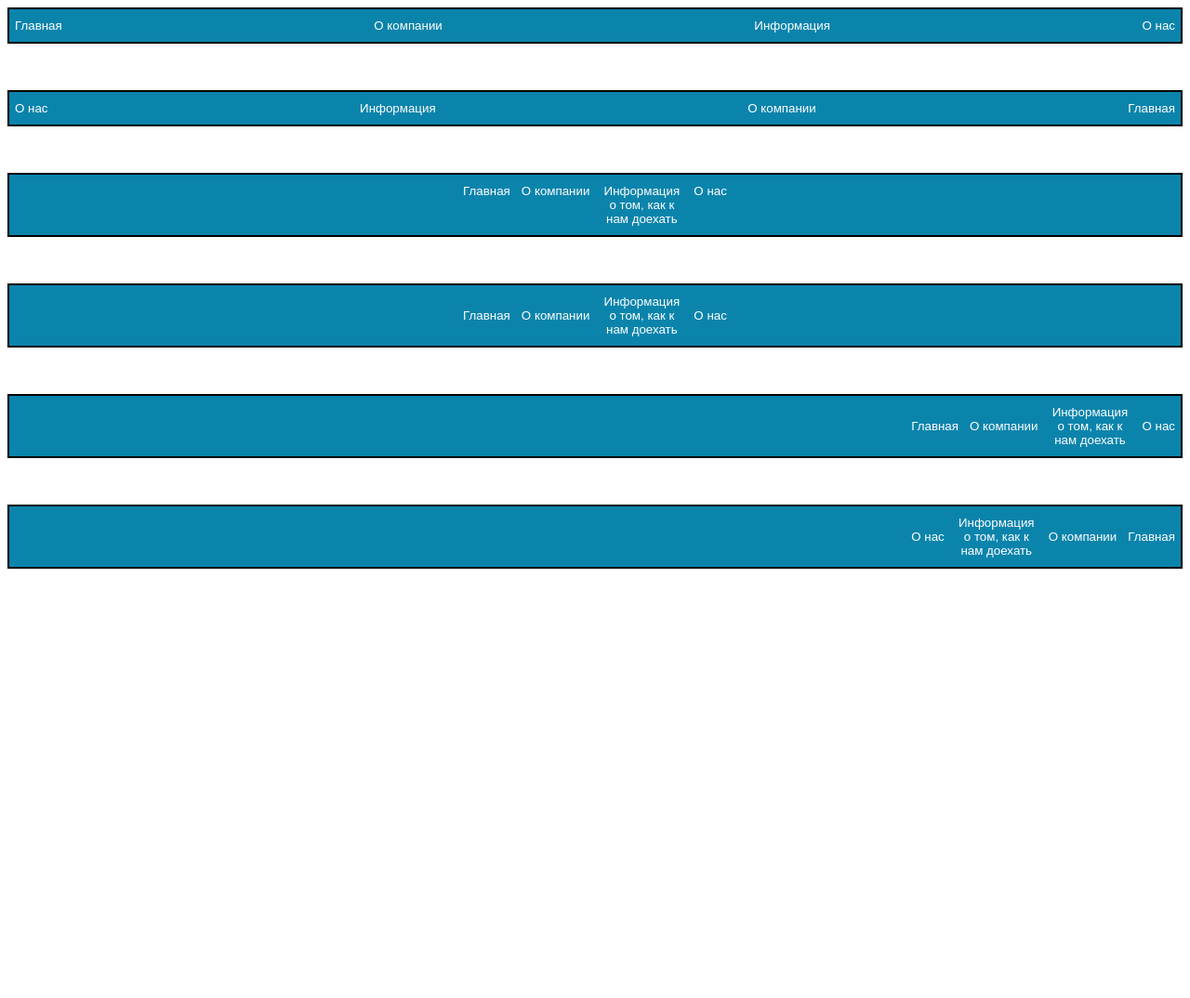
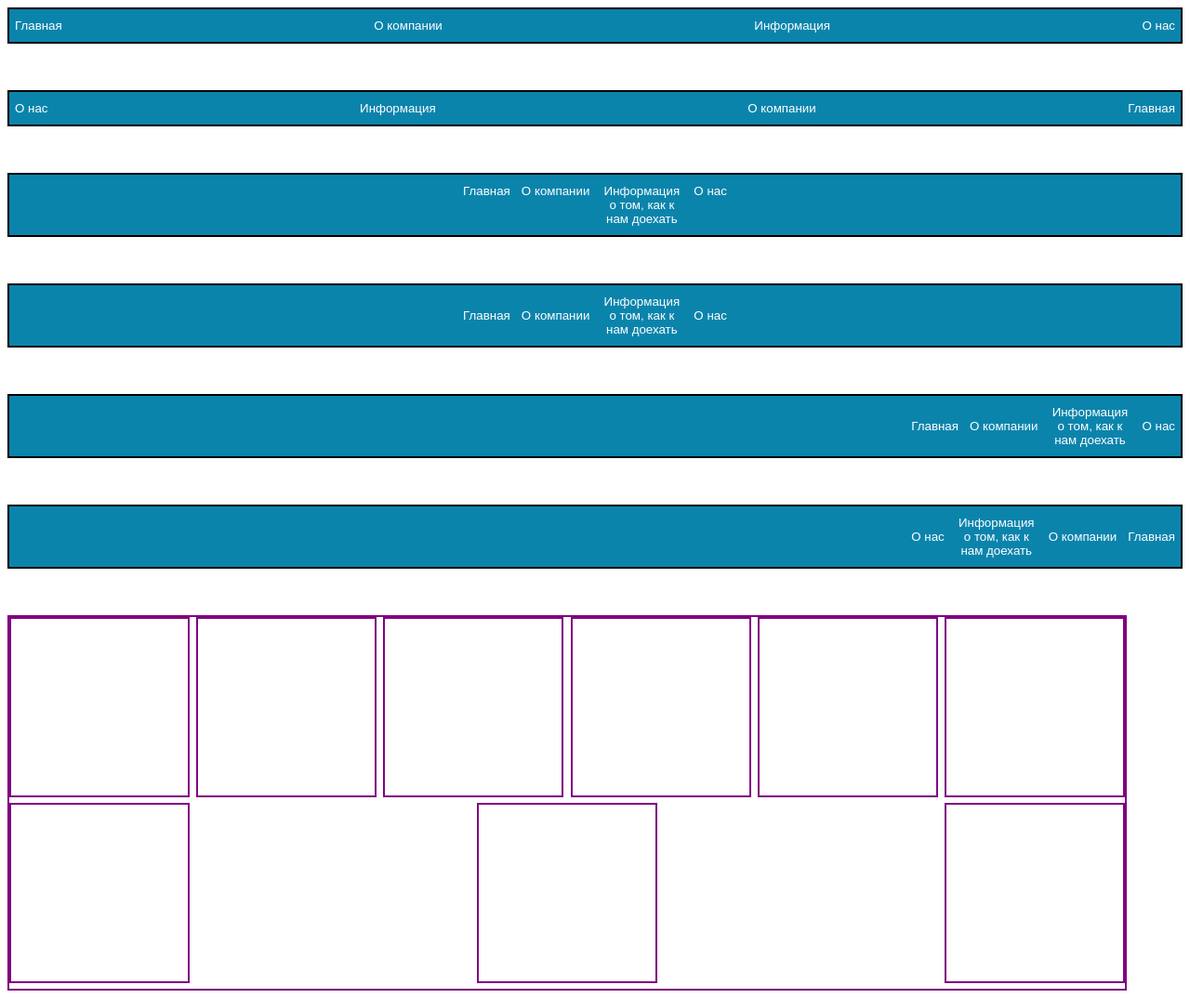
Before and after one commit to rudaone/Flexbox, a plain HTML site: page index.html in a window 1280 px wide. Shown: the whole page at 93% size. Before the commit the page ends 800 px from the top, so only its background shows below. Drawn offline with Linux system fonts and the light colour scheme.

Commit message:
feat: ex 9

```diff
--- a/index.html
+++ b/index.html
@@ -47,6 +47,18 @@
             <button class="fouth__button">Информация о том, как к нам доехать</button>
             <button class="fouth__button">О нас</button>
         </div>
+
+        <div class="ninth">
+            <div class="box"></div>
+            <div class="box"></div>
+            <div class="box"></div>
+            <div class="box"></div>
+            <div class="box"></div>
+            <div class="box"></div>
+            <div class="box"></div>
+            <div class="box"></div>
+            <div class="box"></div>
+        </div>
     </main>
 </body>
 </html>
--- a/src/css/style.css
+++ b/src/css/style.css
@@ -70,3 +70,19 @@ button:hover{
     border: 2px solid black;
     background-color: rgb(11, 132, 172);
 }
+
+.ninth{
+
+    border: 2px solid purple;
+    width: 1200px;
+    height: 400px;
+    display: flex;
+    justify-content: space-between;
+    margin-top:50px;
+    flex-wrap: wrap;
+}
+.box{
+    width: 190px;
+    height: 190px;
+    border: 2px solid purple;
+}
```
